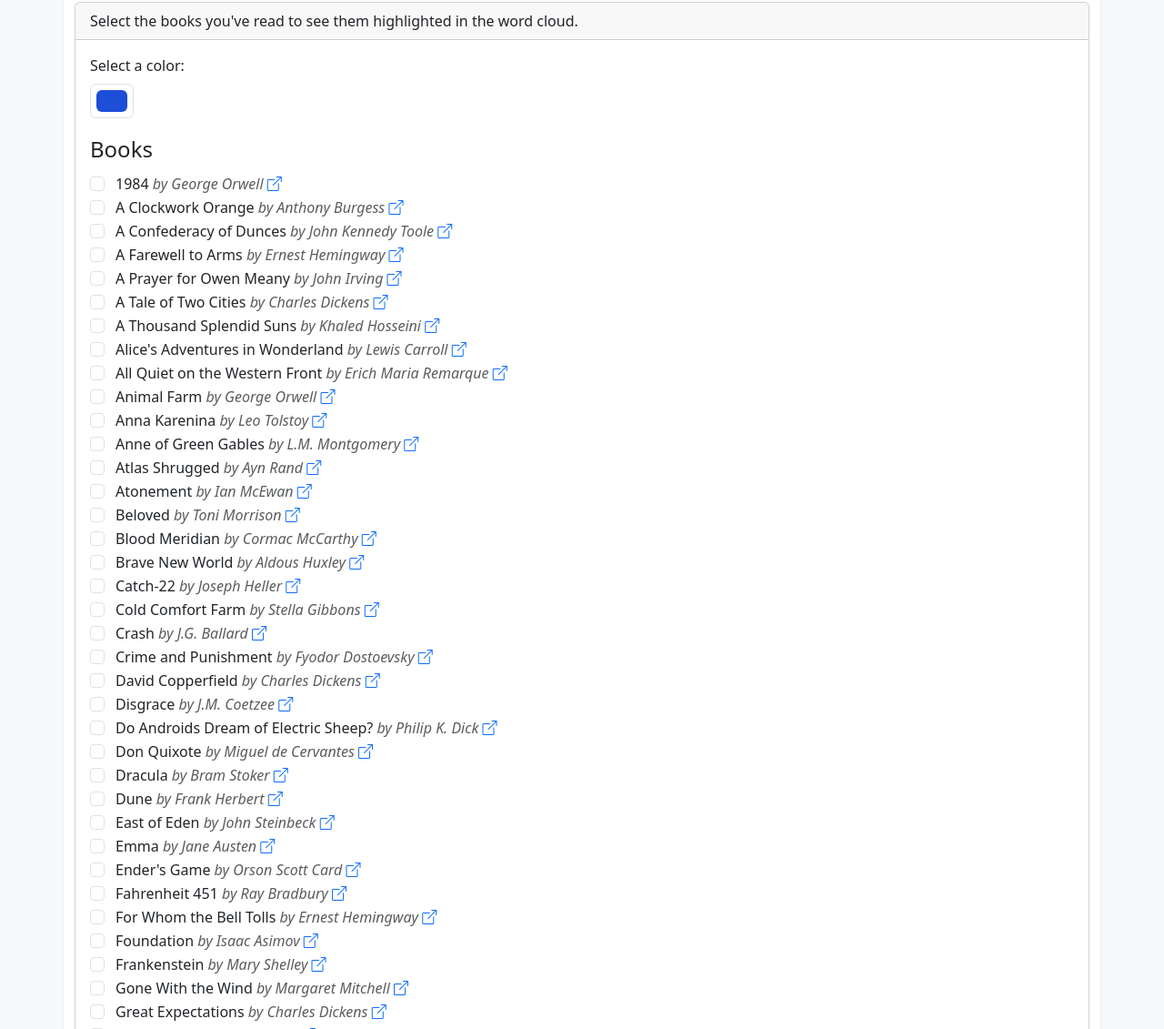
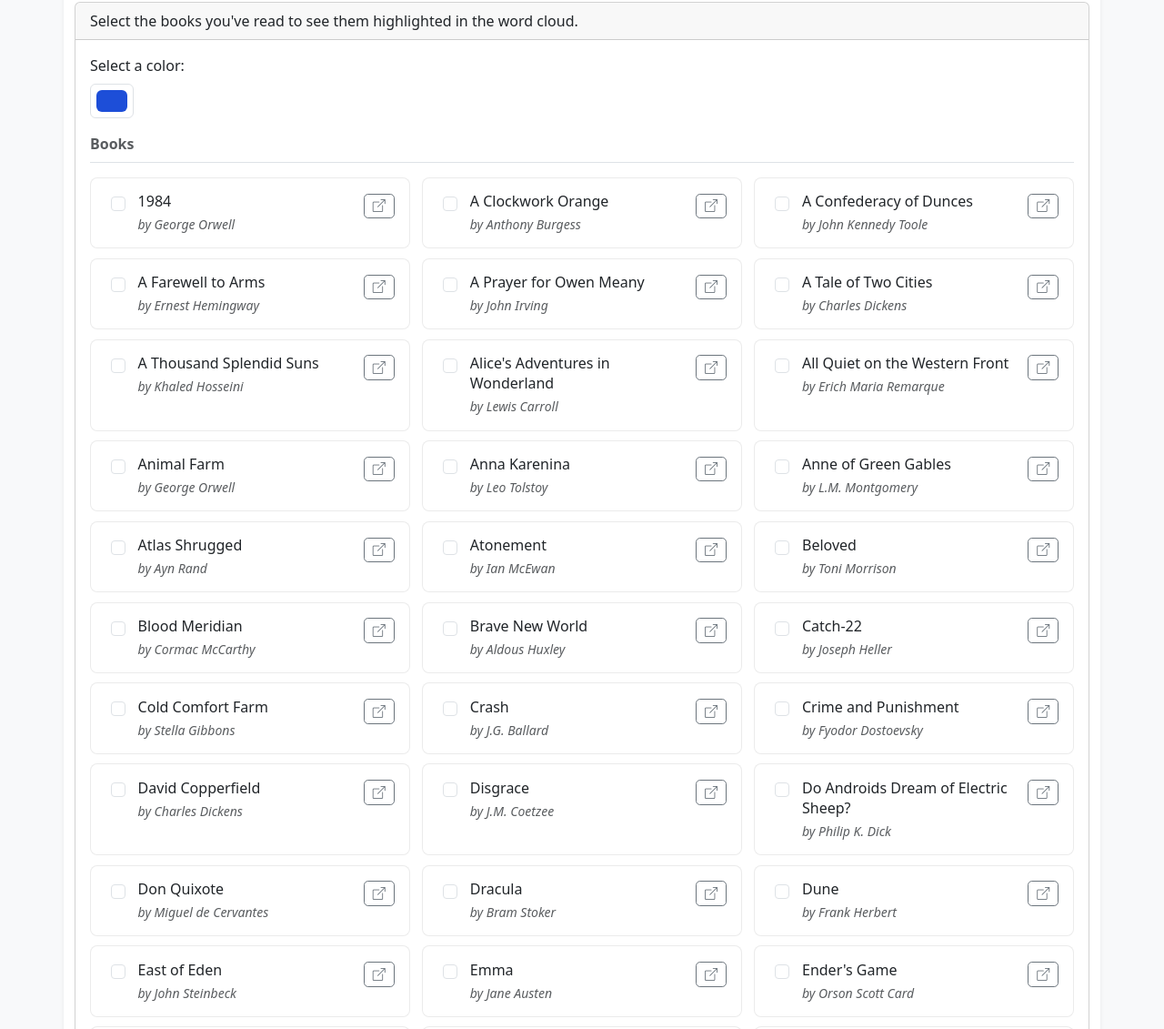
Before and after one commit to jpchip/best-books, a website built with Vite: page app/index.html in a window 1280 px wide. Shown: the part 1383-2514 px from the top of the page at 91% size. Built offline with nearby package versions, Linux system fonts and the light colour scheme; what wordcloud would draw is missing.

Commit message:
redesign book list

```diff
--- a/app/index.html
+++ b/app/index.html
@@ -17,6 +17,89 @@
         box-shadow: 0 0.125rem 0.25rem rgba(0, 0, 0, 0.075);
         margin-top: 2rem;
         margin-bottom: 2rem;
+      }
+      .book-fieldset {
+        border: 0;
+        padding: 0;
+        margin: 0;
+        min-width: 0;
+      }
+      .book-fieldset > legend {
+        float: none;
+        width: 100%;
+        padding: 0;
+        margin-bottom: 0.75rem;
+      }
+      .book-list {
+        display: grid;
+        grid-template-columns: 1fr;
+        gap: 0.65rem;
+        align-items: stretch;
+      }
+      @media (min-width: 576px) {
+        .book-list {
+          grid-template-columns: repeat(2, minmax(0, 1fr));
+          gap: 0.65rem 0.85rem;
+        }
+      }
+      @media (min-width: 1200px) {
+        .book-list {
+          grid-template-columns: repeat(3, minmax(0, 1fr));
+        }
+      }
+      /* Undo Bootstrap’s float/negative margin on the input; keep explicit left padding here (more specific than .book-list-item alone) */
+      .book-list-item.form-check {
+        padding-left: 1.35rem;
+        min-height: 0;
+        display: flex;
+        align-items: flex-start;
+      }
+      .book-list-item {
+        gap: 0.875rem;
+        margin: 0;
+        padding: 0.9rem 1rem 0.95rem;
+        border: 1px solid rgba(0, 0, 0, 0.08);
+        border-radius: 0.5rem;
+        background: #fff;
+        cursor: pointer;
+        transition: border-color 0.15s ease, box-shadow 0.15s ease, background-color 0.15s ease;
+      }
+      .book-list-item:hover {
+        border-color: rgba(0, 0, 0, 0.14);
+        box-shadow: 0 1px 4px rgba(0, 0, 0, 0.06);
+      }
+      .book-list-item:has(.form-check-input:checked) {
+        border-color: rgba(29, 78, 216, 0.35);
+        background: rgba(29, 78, 216, 0.06);
+      }
+      .book-list-item .form-check-input {
+        float: none;
+        margin-left: 0;
+        margin-top: 0.35rem;
+        position: relative;
+        flex-shrink: 0;
+        cursor: pointer;
+      }
+      .book-list-text {
+        flex: 1 1 auto;
+        min-width: 0;
+        text-align: left;
+      }
+      .book-list-title {
+        line-height: 1.4;
+        word-wrap: break-word;
+      }
+      .book-list-author {
+        margin-top: 0.35rem;
+        line-height: 1.35;
+      }
+      .book-list-item .book-list-external {
+        flex-shrink: 0;
+        align-self: flex-start;
+        margin-top: 0.15rem;
+        padding: 0.35rem 0.55rem;
+        line-height: 1;
+        border-radius: 0.3rem;
       }
     </style>
   </head>
@@ -50,14 +133,15 @@
               <label for="color" class="form-label">Select a color:</label><br>
               <input id="color" type="color" name="color" value="#1d4ed8" class="form-control form-control-color" >
             </div>
-        <fieldset id="read_books_fieldset">
-          <legend>Books</legend>
-        </fieldset>
+            <fieldset id="read_books_fieldset" class="book-fieldset">
+              <legend class="fs-6 fw-semibold text-body-secondary border-bottom pb-2 mb-0">Books</legend>
+              <div id="read_books_list" class="book-list mt-3"></div>
+            </fieldset>
 
-        <button type="button" class="btn btn-secondary mt-3" onclick="window.scrollTo({top: 0, behavior: 'smooth'})">
-          <i class="bi bi-arrow-up"></i> Return to Top
-        </button>
-      </form>
+            <button type="button" class="btn btn-secondary mt-4" onclick="window.scrollTo({top: 0, behavior: 'smooth'})">
+              <i class="bi bi-arrow-up"></i> Return to Top
+            </button>
+          </form>
       </div>
     </div>
     <script type="module" src="/src/main.ts"></script>
--- a/app/src/main.ts
+++ b/app/src/main.ts
@@ -6,6 +6,7 @@ import { initializeWordCloud } from "./wordcloud";
 const canvas = document.getElementById('my_canvas') as HTMLCanvasElement;
 const form = document.getElementById('read_books_form') as HTMLFormElement;
 const readBooksFieldset = document.getElementById('read_books_fieldset') as HTMLFieldSetElement;
+const readBooksList = document.getElementById('read_books_list');
 const shareUrl = document.getElementById('share_url') as HTMLAnchorElement;
 const downloadButton = document.getElementById('download_button') as HTMLButtonElement;
 const readCount = document.getElementById('read_count') as HTMLElement;
@@ -59,37 +60,49 @@ if (canvas) {
 if (form) {
   // Alphabetical order for the form only — do not mutate `books` (word cloud relies on stable ordering).
   const booksForForm = [...books].sort((a, b) => a.name.localeCompare(b.name));
+  const listMount = readBooksList ?? readBooksFieldset;
   booksForForm.forEach(book => {
     const label = document.createElement('label');
-    label.classList.add('form-check');
+    label.className = 'book-list-item form-check';
+
     const checkbox = document.createElement('input');
     checkbox.type = 'checkbox';
     checkbox.value = book.name;
     checkbox.name = 'book';
     checkbox.classList.add('form-check-input');
-    // Check if this book is in the URL parameters
     if (selectedBookIds.includes(book.id)) {
       checkbox.checked = true;
     }
+
+    const textBlock = document.createElement('div');
+    textBlock.className = 'book-list-text';
+
+    const titleEl = document.createElement('div');
+    titleEl.className = 'book-list-title fw-medium';
+    titleEl.textContent = book.name;
+
+    const authorEl = document.createElement('div');
+    authorEl.className = 'book-list-author text-body-secondary fst-italic small';
+    authorEl.textContent = `by ${book.author}`;
+
+    textBlock.appendChild(titleEl);
+    textBlock.appendChild(authorEl);
+
     const link = document.createElement('a');
     link.href = `https://booksco.com/book/${book.isbn}`;
-    link.innerHTML = '<i class="bi bi-box-arrow-up-right"></i>';
+    link.className = 'book-list-external btn btn-sm btn-outline-secondary';
+    link.innerHTML = '<i class="bi bi-box-arrow-up-right" aria-hidden="true"></i>';
     link.target = '_blank';
+    link.rel = 'noopener noreferrer';
     link.title = 'Buy on Books and Company';
-
-    const titleSpan = document.createElement('span');
-    titleSpan.className = 'ms-1 fw-medium';
-    titleSpan.textContent = book.name;
-
-    const authorSpan = document.createElement('span');
-    authorSpan.className = 'text-body-secondary fst-italic';
-    authorSpan.textContent = ` by ${book.author} `;
+    link.addEventListener('click', (e) => e.stopPropagation());
+    link.setAttribute('aria-label', `Buy “${book.name}” on Books and Company`);
 
     label.appendChild(checkbox);
-    label.appendChild(titleSpan);
-    label.appendChild(authorSpan);
+    label.appendChild(textBlock);
     label.appendChild(link);
-    readBooksFieldset.appendChild(label);
+
+    listMount.appendChild(label);
   });
 
   // Handle checkbox changes
```
